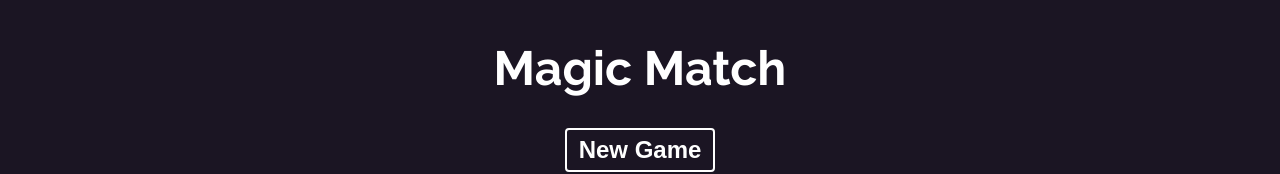
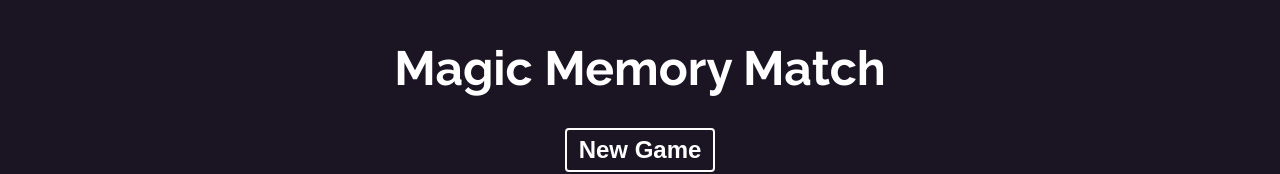
Before and after one commit to EspiraMarvin/memory-game, a React (Create React App) app: page / in a window 1280 px wide. Shown: the top 174 px of the page. Built offline with nearby package versions, Linux system fonts and the light colour scheme.

Commit message:
feat: updates

```diff
--- a/src/App.js
+++ b/src/App.js
@@ -100,7 +100,7 @@ useEffect(() => {
 
   return (
     <div className="App">
-      <h1>Magic Match</h1>
+      <h1>Magic Memory Match</h1>
       <button onClick={shuffleCards}>New Game</button>
 
       <div className="card-grid">
```
Also changed, not shown: 1 other file (tests, documents, lock files or other folders).
